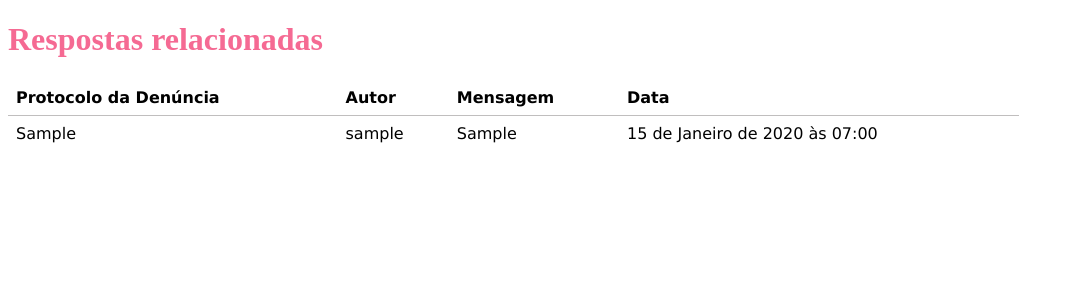
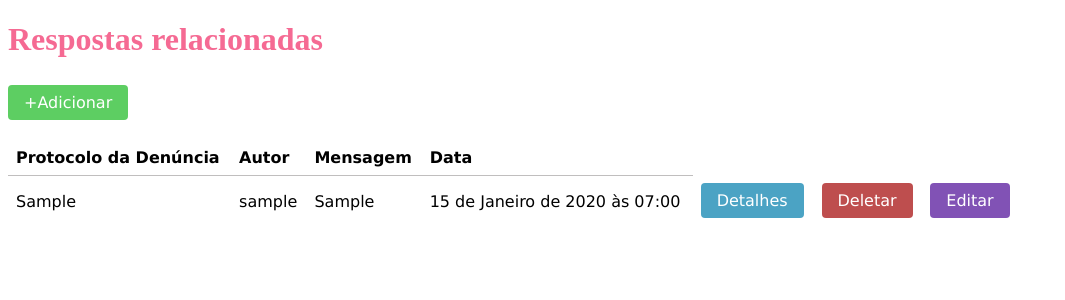
Before and after one commit to Letty15/Sistema-de-den-ncia-an-nima-, a Django app: a page that uses respostas/templates/respostas/listar_respostas.html in a window 1280 px wide. Shown: the top 300 px of the page, without its empty margins (0-1065 px from the left). Run offline with Django 5.2, Linux system fonts and the light colour scheme; tables that the repository leaves empty hold one stand-in row (values such as "Sample post"); parts of the project's set-up code (start-up, migrations or seed data) failed here and were passed over.

Commit message:
Detalhar, Editar e Deletar de respostas feito

```diff
--- a/respostas/templates/respostas/listar_respostas.html
+++ b/respostas/templates/respostas/listar_respostas.html
@@ -4,6 +4,56 @@
     <meta charset="UTF-8">
     <title>Lista de Respostas</title>
     <style>
+        .Criar{
+            display: inline-block;
+            padding: 8px 16px;
+            margin-top: 5px;
+            background: #5dce62;
+            color: #fff;
+            text-decoration: none;
+            border-radius: 4px;
+            cursor: pointer;
+            font-family:'Lucida Sans', 'Lucida Sans Regular', 'Lucida Grande', 'Lucida Sans Unicode', Geneva, Verdana, sans-serif;
+        }
+        .Criar:hover {
+            background: #9adb83;
+        }
+        .Detalhes .btn {
+            display: inline-block;
+            padding: 8px 16px;
+            background: #4ba3c4;
+            color: #fff;
+            text-decoration: none;
+            border-radius: 4px;
+            cursor: pointer;
+        }
+        .Detalhes .btn:hover {
+            background: #7ab1e0;
+        }
+        .Deletar .btn{
+            display: inline-block;
+            padding: 8px 16px;
+            background: #be4e4e;
+            color: #fff;
+            text-decoration: none;
+            border-radius: 4px;
+            cursor: pointer;
+        }
+        .Deletar .btn:hover {
+            background: #e68f8f;
+        }
+        .Editar .btn{
+            display: inline-block;
+            padding: 8px 16px;
+            background: #8152b5;
+            color: #fff;
+            text-decoration: none;
+            border-radius: 4px;
+            cursor: pointer;
+        }
+        .Editar .btn:hover {
+            background: #b995d4;
+        }
         /* Linhas cinzas apenas embaixo das células */
         table td, table th {
             border-bottom: 1px solid #c0bebe;
@@ -31,6 +81,7 @@
 <body>
     <h1>Respostas relacionadas</h1>
 
+    <a href="{% url 'nova_resposta' protocolo=denuncia.protocolo %}" class="Criar">+Adicionar</a>
     <table cellpadding="8" cellspacing="0">
         <thead>
             <tr>
@@ -47,6 +98,15 @@
                 <td>{{ resposta.autor.username }}</td>
                 <td>{{ resposta.mensagem }}</td>
                 <td>{{ resposta.data }}</td>
+                <td class="Detalhes">
+                    <a href="{% url 'detalhar_resposta' id=resposta.id %}" class="btn">Detalhes</a>
+                </td>
+                <td class="Deletar">
+                    <a href="{% url 'deletar_resposta' id=resposta.id %}" class="btn">Deletar</a>
+                </td>
+                <td class="Editar">
+                    <a href="{% url 'editar_resposta' id=resposta.id %}" class="btn">Editar</a>
+                </td>
             </tr>
             {% empty %}
             <tr>
--- a/respostas/urls.py
+++ b/respostas/urls.py
@@ -4,4 +4,7 @@ from . import views
 urlpatterns = [
     path('listar_respostas/<str:protocolo>/', views.listar_respostas, name='listar_respostas'),
     path('nova_resposta/<str:protocolo>/', views.nova_resposta, name='nova_resposta'),
+    path('detalhar_resposta/<int:id>/', views.detalhar_resposta, name='detalhar_resposta'),
+    path('deletar_resposta/<int:id>/', views.deletar_resposta, name='deletar_resposta'),
+    path('editar_resposta/<int:id>/', views.editar_resposta, name='editar_resposta'),
 ]
--- a/respostas/views.py
+++ b/respostas/views.py
@@ -1,5 +1,6 @@
-from django.shortcuts import get_object_or_404, render, redirect
+from django.shortcuts import get_object_or_404, render, redirect, HttpResponseRedirect
 from denuncias.models import Denuncia
+from .models import RespostaDenuncia
 from .forms import RespostaForm
 
 # Listar respostas
@@ -26,5 +27,42 @@ def nova_resposta(request, protocolo):
     return render(request, 'respostas/nova_resposta.html', {'form': form, 'denuncia': denuncia})
 
 
+# Detalhar resposta
+def detalhar_resposta(request, id):
+    resposta = get_object_or_404(RespostaDenuncia, id=id)
+    return render(request, "respostas/detalhar_resposta.html", {"resposta": resposta, "denuncia": resposta.denuncia})
+
+
+# Deletar resposta
+def deletar_resposta(request, id):
+    resposta = RespostaDenuncia.objects.get(pk = id)
+    protocolo = resposta.denuncia.protocolo
+    resposta.delete()
+    return redirect("listar_respostas", protocolo=protocolo)
+
+
+# Editar resposta
+def editar_resposta(request, id):
+    resposta = get_object_or_404(RespostaDenuncia, pk=id)
+    if request.method == "POST":
+        form = RespostaForm(request.POST, instance=resposta)
+        if form.is_valid():
+            resposta = form.save(commit=False)
+            resposta.save()
+            # força string e garante que não seja vazio
+            protocolo = str(resposta.denuncia.protocolo).strip()
+            if not protocolo:
+                protocolo = str(resposta.denuncia.id)  # fallback
+            return redirect('listar_respostas', protocolo=protocolo)
+    else:
+        form = RespostaForm(instance=resposta)
+    return render(request, "respostas/nova_resposta.html", {
+    "form": form,
+    "resposta": resposta,
+    "denuncia": resposta.denuncia
+})
+
+
+
 
 # Create your views here.
```
Also changed, not shown: respostas/templates/respostas/detalhar_resposta.html (added, +66 -0 lines), respostas/templates/respostas/nova_resposta.html (+15 -1 lines).
